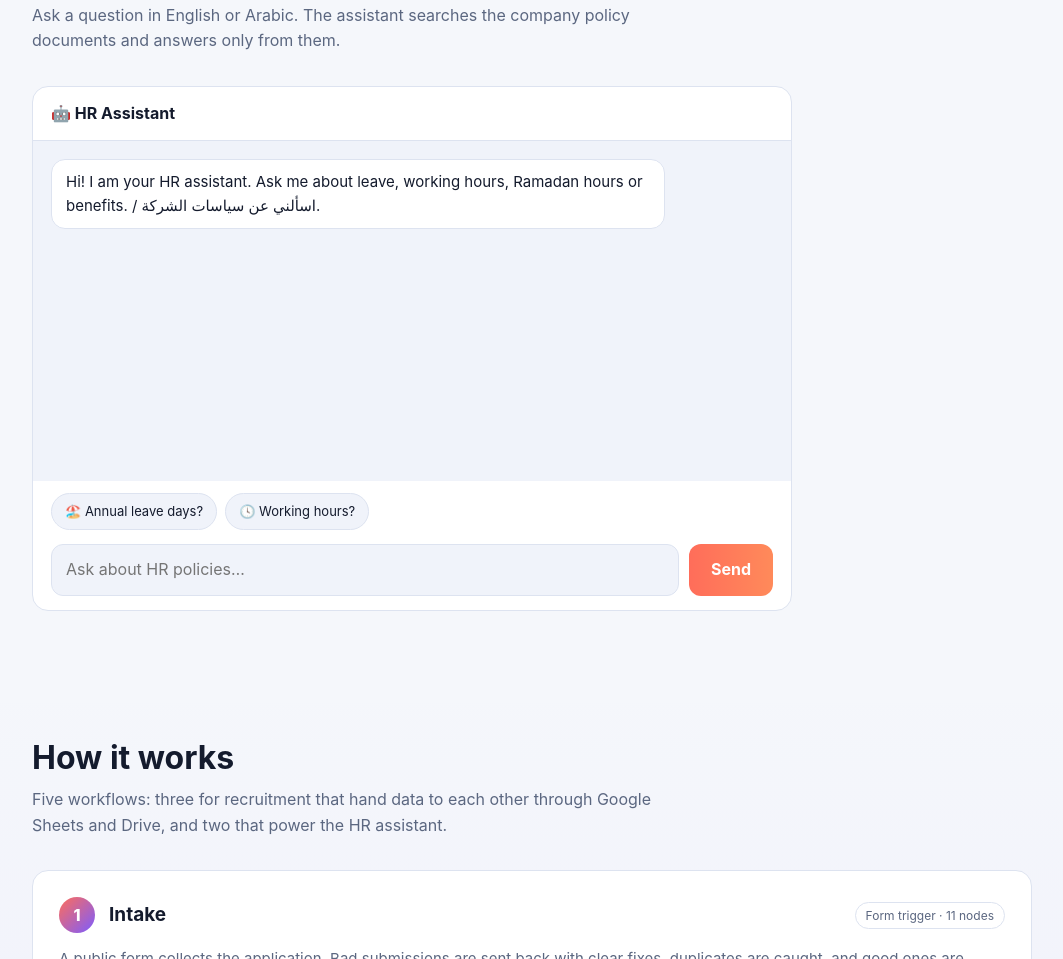
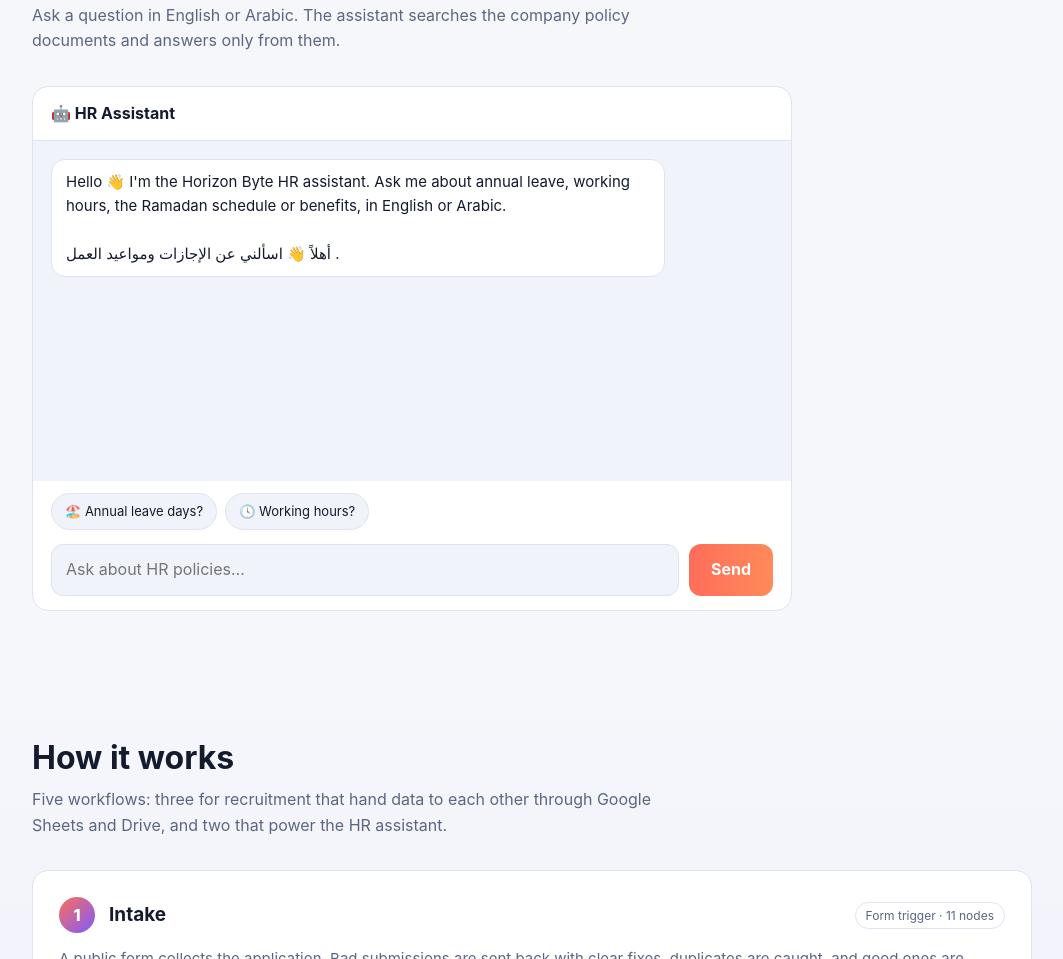
Before and after one commit to safiamohmed/AI-CV-Screening, a plain HTML site: page index.html in a window 1280 px wide. Shown: the part 1519-2478 px from the top of the page, without its empty margins (108-1171 px from the left). Drawn offline with Linux system fonts and the light colour scheme; no server answers.

Commit message:
Update HR assistant greeting message

```diff
--- a/index.html
+++ b/index.html
@@ -388,7 +388,7 @@ function addMsg(cls, text) {
   $("#msgs").append(d); $("#msgs").scrollTop = $("#msgs").scrollHeight;
   return d;
 }
-addMsg("bot", "Hi! I am your HR assistant. Ask me about leave, working hours, Ramadan hours or benefits. / اسألني عن سياسات الشركة.");
+addMsg("bot", "Hello 👋 I'm the Horizon Byte HR assistant. Ask me about annual leave, working hours, the Ramadan schedule or benefits, in English or Arabic.\n\nأهلاً 👋 اسألني عن الإجازات ومواعيد العمل .");
 async function askHR(q) {
   addMsg("me", q);
   const bot = addMsg("bot", "…");
```
